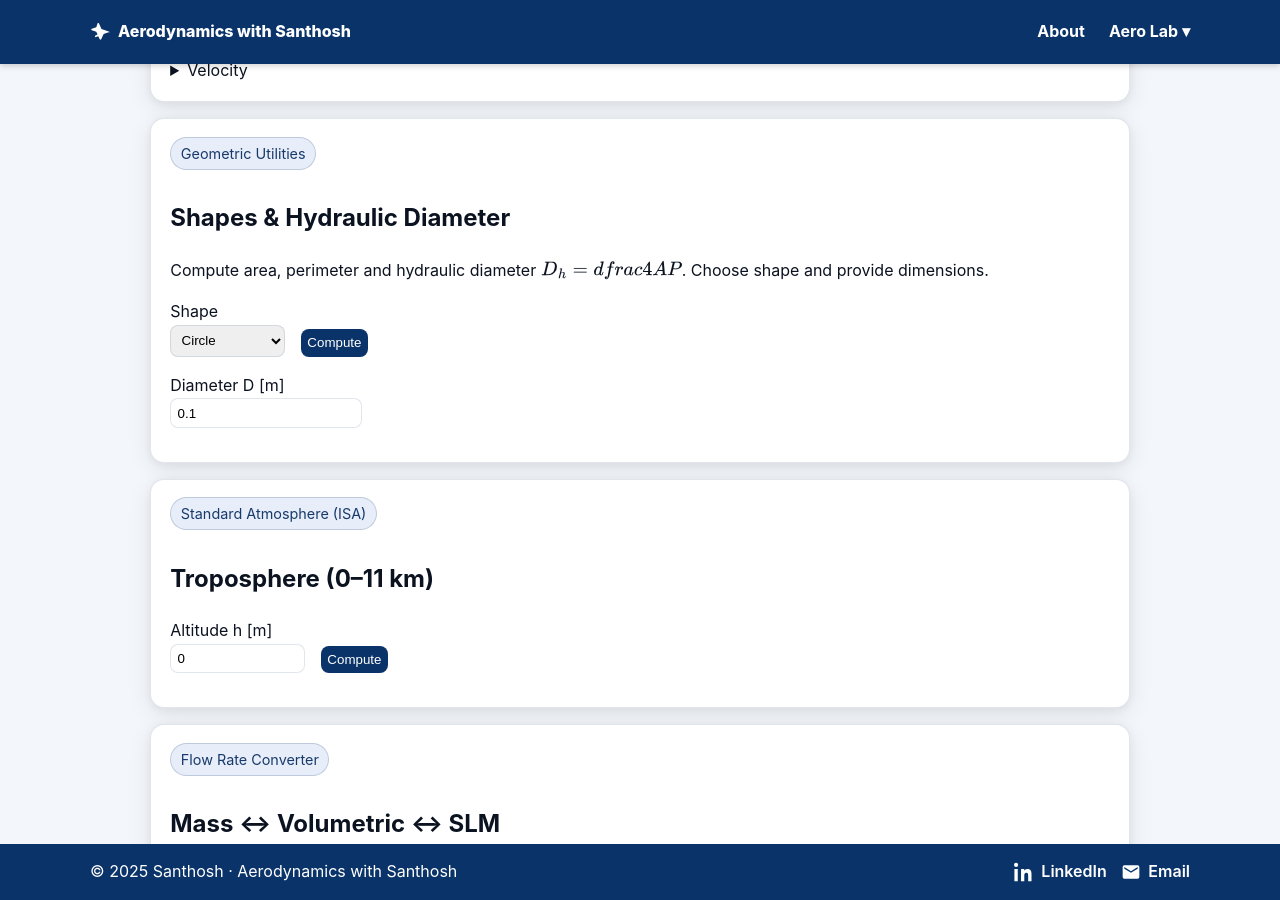
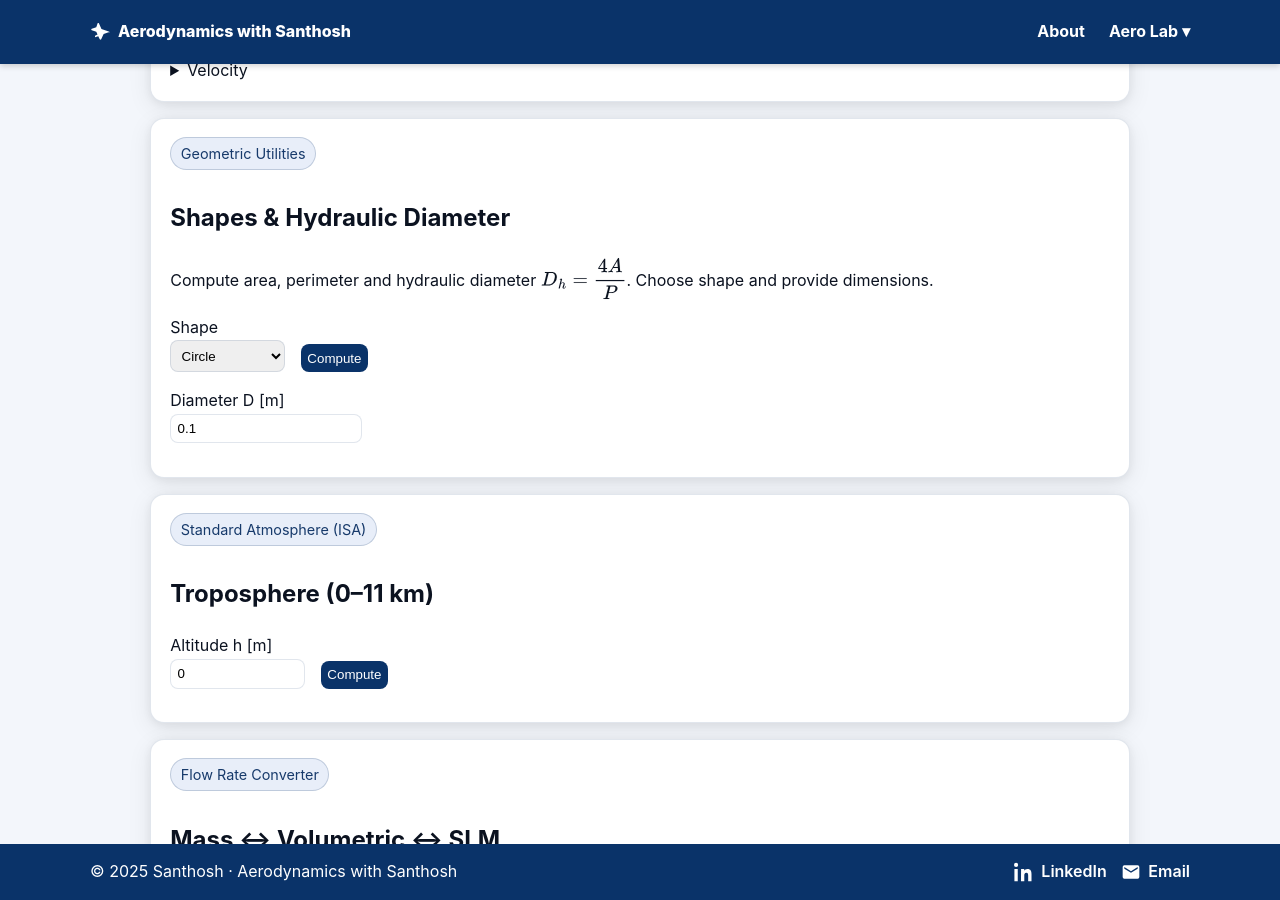
Before and after one commit to SandeJarvis/santhoshaero, a Jekyll site: the page built from engineering-essentials.md, in a window 1280 px wide and 900 px high, scrolled down 672 px. Built offline with Jekyll 4.4.1, drawn with Linux system fonts in a browser that asks for light colours.

```diff
--- a/engineering-essentials.md
+++ b/engineering-essentials.md
@@ -140,7 +140,7 @@ window.MathJax = {
 <div class="card" style="margin-top:1rem;">
   <div class="pill">Geometric Utilities</div>
   <h2>Shapes & Hydraulic Diameter</h2>
-  <p>Compute area, perimeter and hydraulic diameter $D_h = \\dfrac{4A}{P}$. Choose shape and provide dimensions.</p>
+  <p>Compute area, perimeter and hydraulic diameter $D_h = \dfrac{4A}{P}$. Choose shape and provide dimensions.</p>
 
   <div class="input-group">
     <div>
```
